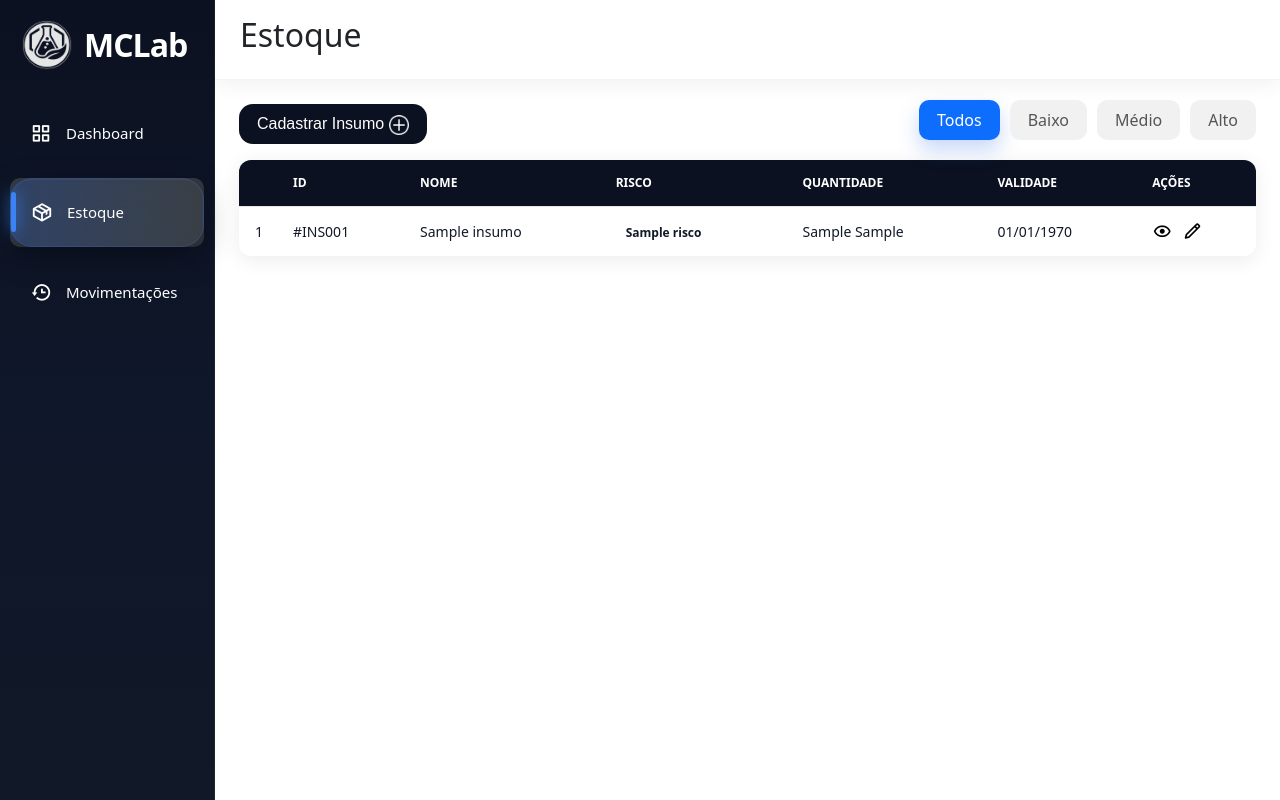
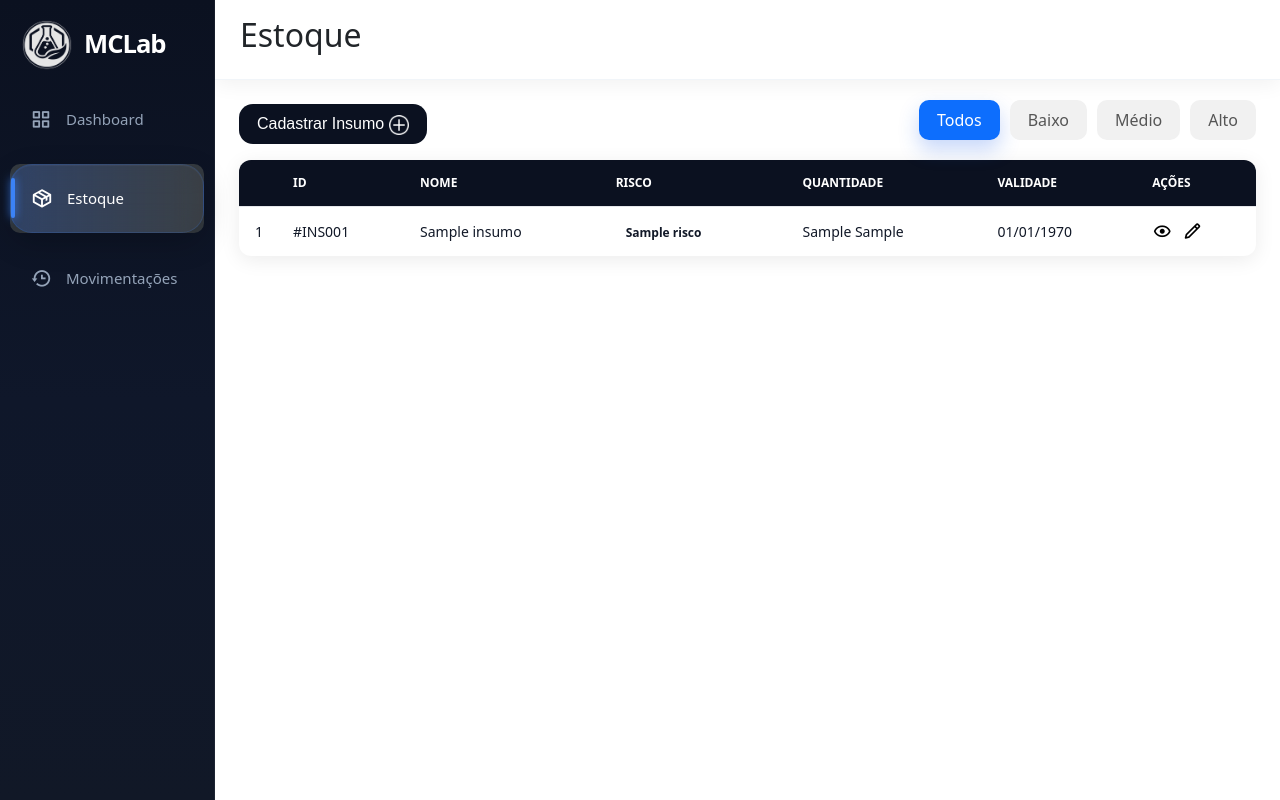
Before and after one commit to eyan4126-dev/MCLab, a CodeIgniter 4 app: the page made by app/Views/estoque.php in a window 1280 px wide. Run offline with PHP 8.4 and a stand-in for CodeIgniter, Linux system fonts and the light colour scheme; the template is opened without the code that fills it: most values are stand-ins (such as "Sample title", 1, 10 or a date in 2020); some libraries are stand-ins or nearby versions.

Commit message:
update css sidebar e login page

```diff
--- a/public/css/estoque_style.css
+++ b/public/css/estoque_style.css
@@ -23,7 +23,7 @@ body {
     box-sizing: border-box;
     display: flex;
     align-items: center;
-    padding: 10px 12px 30px 12px;
+    padding: 10px 12px 16px 12px; /* reduzido de 30px */
     gap: 12px;
 }
 
@@ -35,7 +35,7 @@ body {
 .logo h3 {
     padding-top: 0;
     margin: 0;
-    font-size: 2rem;
+    font-size: 1.6rem; /* reduzido de 2rem */
     font-weight: 700;
     letter-spacing: -1px;
 }
@@ -54,7 +54,7 @@ body {
 }
 
 .menu li a {
-    color: white;
+    color: #94a3b8; /* era white — suaviza inativos */
     text-decoration: none;
     display: flex;
     align-items: center;
@@ -80,6 +80,7 @@ body {
     background: rgba(255, 255, 255, 0.05);
     backdrop-filter: blur(10px);
     transform: translateX(5px);
+    color: #ffffff; /* clareia no hover */
     transition: 0.25s ease;
 }
 
@@ -89,10 +90,11 @@ body {
 }
 
 .menu .active a {
+    color: #ffffff; /* ativo em branco puro */
     background: linear-gradient(90deg, rgba(37, 99, 235, 0.22), rgba(255, 255, 255, 0.03));
     border: 1px solid rgba(59, 130, 246, 0.18);
     backdrop-filter: blur(14px);
-    box-shadow: 0 10px 30px rgba(0, 0, 0, 0.35), inset 0 1px 0 rgba(255, 255, 255, 0.04);
+    box-shadow: 0 10px 30px rgba(0, 0, 0, 0.2), inset 0 1px 0 rgba(255, 255, 255, 0.04); /* sombra suavizada */
 }
 
 .menu .active a::before {
@@ -100,11 +102,11 @@ body {
     position: absolute;
     left: 0;
     top: 20%;
-    width: 5px;
+    width: 4px; /* era 5px */
     height: 60%;
     border-radius: 10px;
     background: #3b82f6;
-    box-shadow: 0 0 15px #3b82f6;
+    box-shadow: 0 0 8px #3b82f6; /* brilho suavizado de 15px */
 }
 
 .layout {
--- a/public/css/login_style.css
+++ b/public/css/login_style.css
@@ -9,7 +9,7 @@ body {
     justify-content: center;
     align-items: center;
     min-height: 100vh;
-    background: url('../img/fundo-login.jpg');
+    background: url('../img/login-fundo.png');
     background-size: cover;
     background-position: center;
 }
```
Also changed, not shown: public/css/dash_style.css (+8 -6 lines), public/css/mov_style.css (+8 -6 lines), public/img/fundo-login.jpg (deleted), public/img/login-fundo.png (added), public/img/loginpage.png (deleted), public/img/logo.png (deleted).
